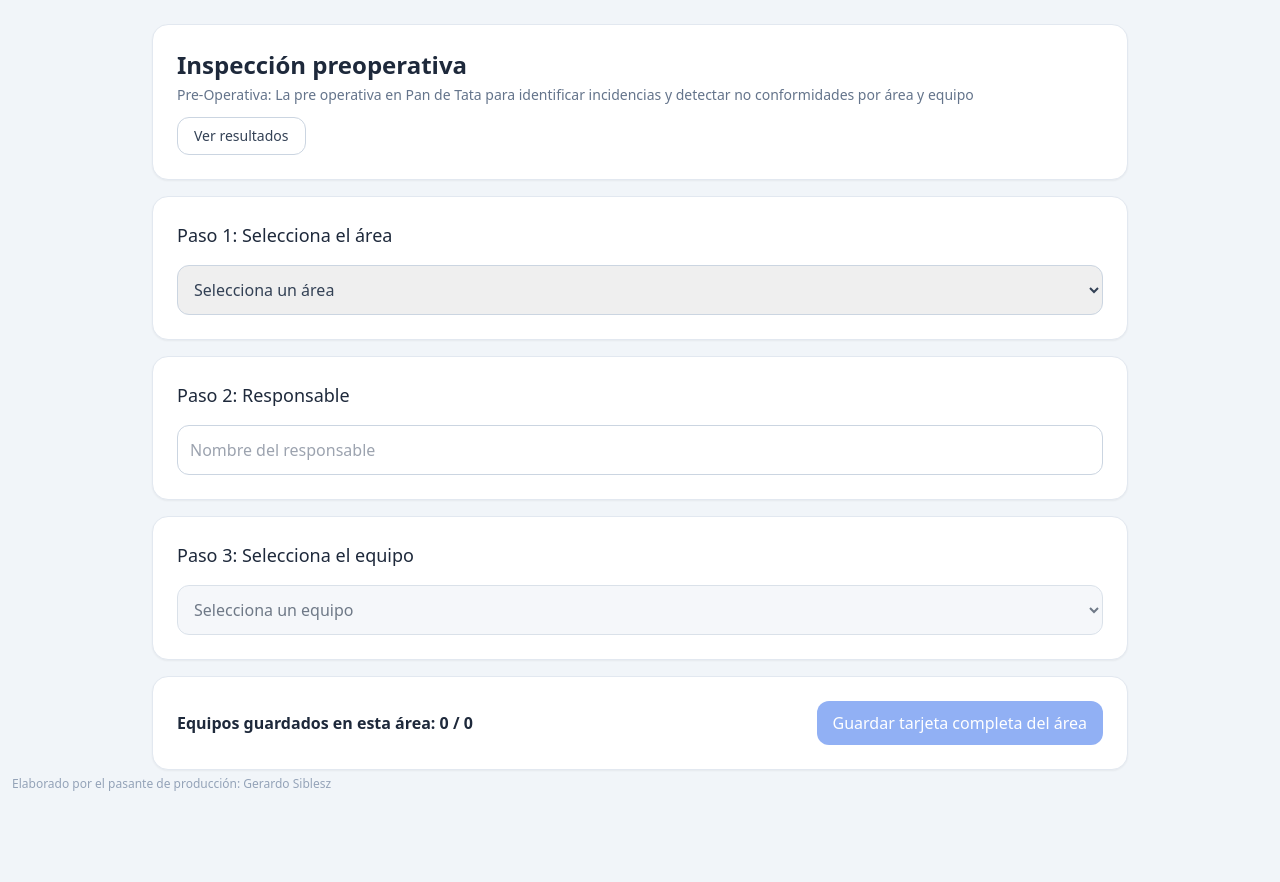
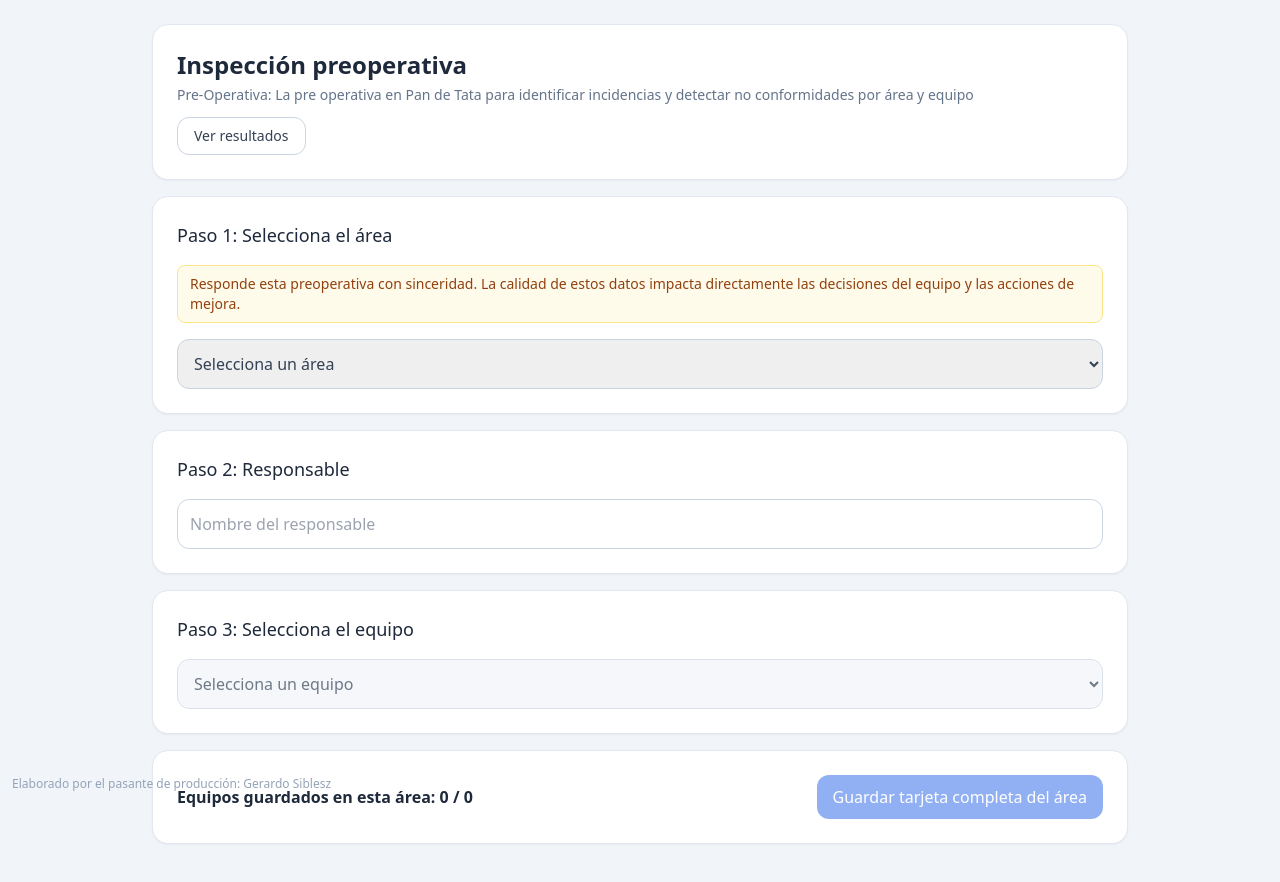
Before and after one commit to Gsiblesz/PRE-OPERATIVAfrontend, a Next.js app: page / in a window 1280 px wide. Shown: the top 882 px of the page. Before the commit the page ends 842 px from the top, so only its background shows below. Built offline with nearby package versions, Linux system fonts and the light colour scheme.

Commit message:
feat: add sincerity notice in preoperativa form

```diff
--- a/app/components/FormInspeccionPreoperativa.tsx
+++ b/app/components/FormInspeccionPreoperativa.tsx
@@ -180,6 +180,10 @@ export default function FormInspeccionPreoperativa() {
 
       <section className="space-y-4 rounded-2xl border border-slate-200 bg-white p-4 shadow-sm md:p-6">
         <h2 className="text-lg font-medium text-slate-800">Paso 1: Selecciona el área</h2>
+        <p className="rounded-lg border border-amber-200 bg-amber-50 px-3 py-2 text-sm text-amber-800">
+          Responde esta preoperativa con sinceridad. La calidad de estos datos impacta directamente
+          las decisiones del equipo y las acciones de mejora.
+        </p>
         <select
           className="w-full rounded-xl border border-slate-300 p-3 text-slate-700 focus:outline-none focus:ring-2 focus:ring-slate-400"
           value={area}
```
